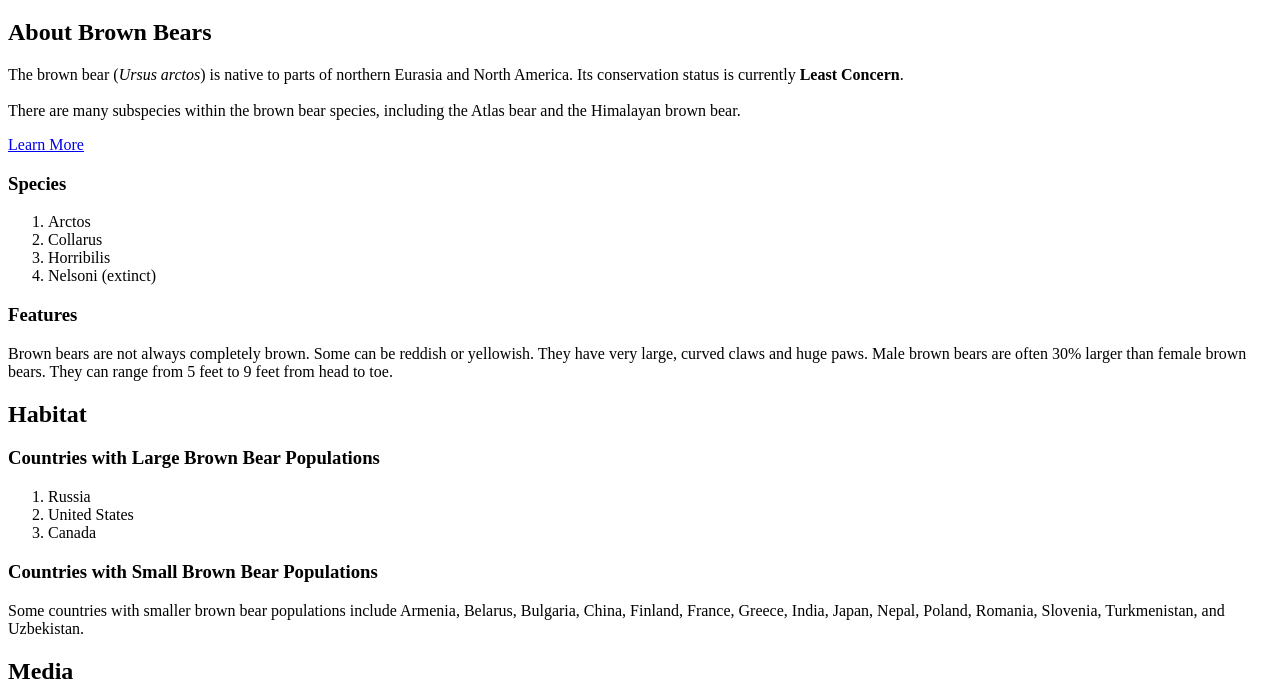
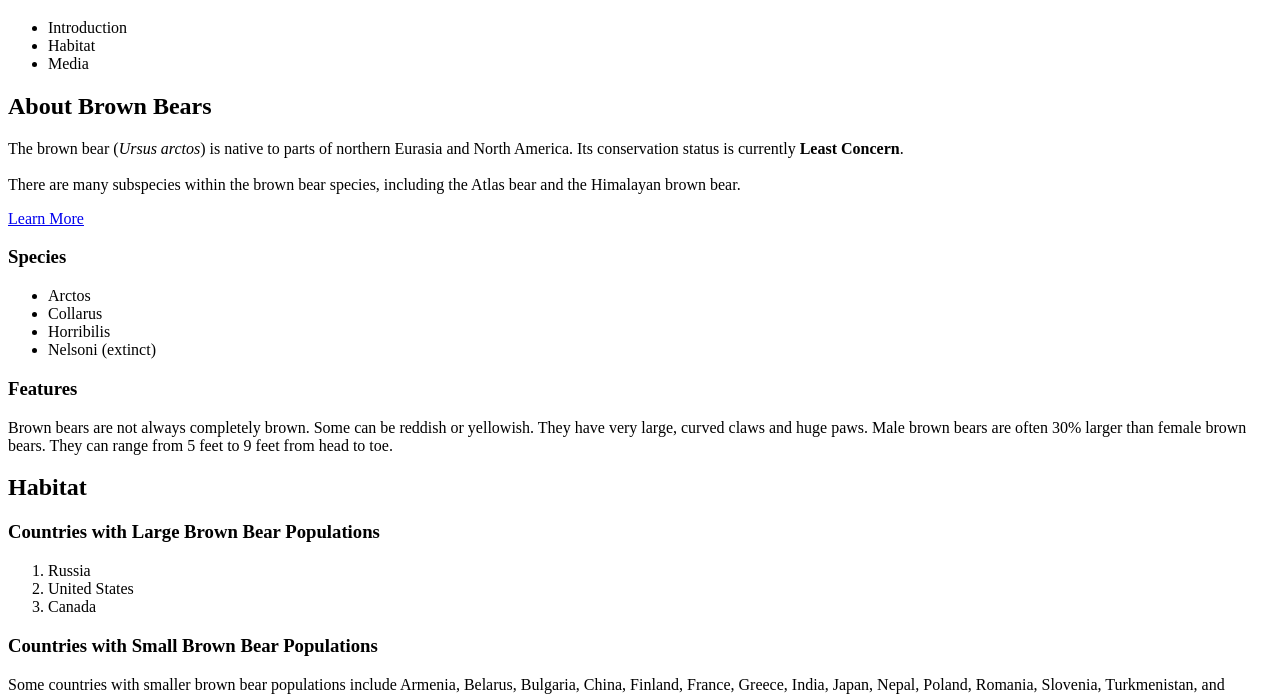
Before and after one commit to ValeSer/HTML-learning, a plain HTML site: page index8.html in a window 1280 px wide. Shown: the part 87-782 px from the top of the page. Drawn offline with Linux system fonts and the light colour scheme.

Commit message:
add unordered list

```diff
--- a/index8.html
+++ b/index8.html
@@ -1,24 +1,31 @@
 <!DOCTYPE html>
 <html>
+
 <head>
   <title>Brown Bears</title>
 </head>
+
 <body>
   <a href="./index.html">Brown Bear</a>
   <a href="./aboutme.html">About Me</a>
   <h1>The Brown Bear</h1>
+  <ul>
+    <li>Introduction</li>
+    <li>Habitat</li>
+    <li>Media</li>
+  </ul>
   <div id="introduction">
     <h2>About Brown Bears</h2>
     <p>The brown bear (<em>Ursus arctos</em>) is native to parts of northern Eurasia and North America. Its conservation status is currently <strong>Least Concern</strong>.<br /><br /> There are many subspecies within the brown bear species, including the
       Atlas bear and the Himalayan brown bear.</p>
     <a href="https://en.wikipedia.org/wiki/Brown_bear" target="_blank">Learn More</a>
     <h3>Species</h3>
-      <ol>
+    <ul>
       <li>Arctos</li>
       <li>Collarus</li>
       <li>Horribilis</li>
       <li>Nelsoni (extinct)</li>
-      </ol>
+    </ul>
     <h3>Features</h3>
     <p>Brown bears are not always completely brown. Some can be reddish or yellowish. They have very large, curved claws and huge paws. Male brown bears are often 30% larger than female brown bears. They can range from 5 feet to 9 feet from head to toe.</p>
   </div>
@@ -35,9 +42,9 @@
   </div>
   <div id="media">
     <h2>Media</h2>
-      <a href="https://en.wikipedia.org/wiki/Brown_bear" target="_blank"><img src="https://content.codecademy.com/courses/web-101/web101-image_brownbear.jpg" /></a>
-
-      <video src="https://content.codecademy.com/courses/freelance-1/unit-1/lesson-2/htmlcss1-vid_brown-bear.mp4" width="320" height="240" controls>Video not supported</video>
+    <a href="https://en.wikipedia.org/wiki/Brown_bear" target="_blank"><img src="https://content.codecademy.com/courses/web-101/web101-image_brownbear.jpg"/></a>
+    <video src="https://content.codecademy.com/courses/freelance-1/unit-1/lesson-2/htmlcss1-vid_brown-bear.mp4" height="240" width="320" controls>Video not supported</video>
   </div>
 </body>
+
 </html>
```
Lines whose indentation alone changed are shown as unchanged.
